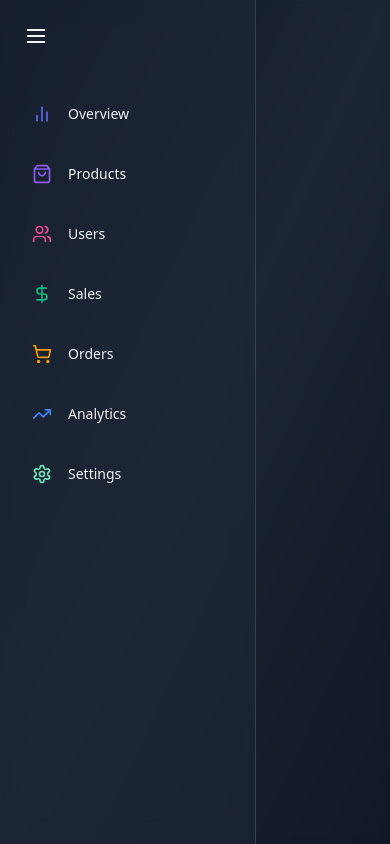
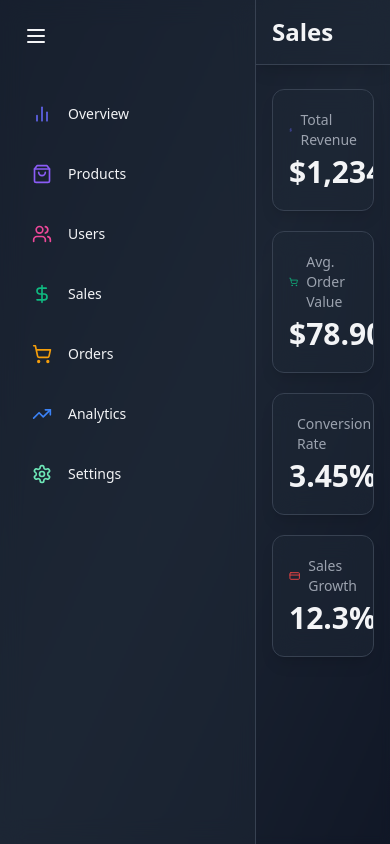
Before and after one commit to mstislavtceva/admin-dashboard, a React (Vite) app: page /sales in a window 390 px wide. Built offline with nearby package versions, Linux system fonts and the light colour scheme.

Commit message:
feat(SalesPage): create base layout structure
	- Added responsive grid layout
	- Integrated StatCard components

```diff
--- a/src/App.jsx
+++ b/src/App.jsx
@@ -4,6 +4,7 @@
 import OverviewPage from "./pages/OverviewPage";
 import ProductsPage from "./pages/ProductsPage";
 import UsersPage from "./pages/UsersPage";
+import SalesPage from "./pages/SalesPage";
 
 function App() {
   return (
@@ -19,6 +20,7 @@
         <Route path="/" element={<OverviewPage />} />
         <Route path="/products" element={<ProductsPage />} />
         <Route path="/users" element={<UsersPage />} />
+        <Route path="/sales" element={<SalesPage />} />
       </Routes>
     </div>
   );
--- /dev/null
+++ b/src/pages/SalesPage.jsx
@@ -0,0 +1,56 @@
+import { motion } from "framer-motion";
+import { CreditCard, DollarSign, ShoppingCart, TrendingUp } from "lucide-react";
+
+import Header from "../components/common/Header";
+import StatCard from "../components/common/StatCard";
+
+const SALES_STATS_DATA = {
+  totalRevenue: "$1,234,567",
+  averageOrderValue: "$78.90",
+  conversionRate: "3.45%",
+  salesGrowth: "12.3%",
+};
+
+const SalesPage = () => {
+  return (
+    <div className="flex-1 overflow-auto relative z-10">
+      <Header title="Sales" />
+
+      <main className="max-w-7xl mx-auto py-6 px-4 lg:px-8">
+        <motion.div
+          className="grid grid-cols-1 gap-5 sm:grid-cols-2 lg:grid-cols-4 mb-8"
+          initial={{ opacity: 0, y: 20 }}
+          animate={{ opacity: 1, y: 0 }}
+          transition={{ duration: 1 }}
+        >
+          <StatCard
+            name="Total Revenue"
+            icon={DollarSign}
+            value={SALES_STATS_DATA.totalRevenue}
+            color="#6366f1"
+          />
+          <StatCard
+            name="Avg. Order Value"
+            icon={ShoppingCart}
+            value={SALES_STATS_DATA.averageOrderValue}
+            color="#10b981"
+          />
+          <StatCard
+            name="Conversion Rate"
+            icon={TrendingUp}
+            value={SALES_STATS_DATA.conversionRate}
+            color="#f59e0b"
+          />
+          <StatCard
+            name="Sales Growth"
+            icon={CreditCard}
+            value={SALES_STATS_DATA.salesGrowth}
+            color="#ef4444"
+          />
+        </motion.div>
+      </main>
+    </div>
+  );
+};
+
+export default SalesPage;
```
